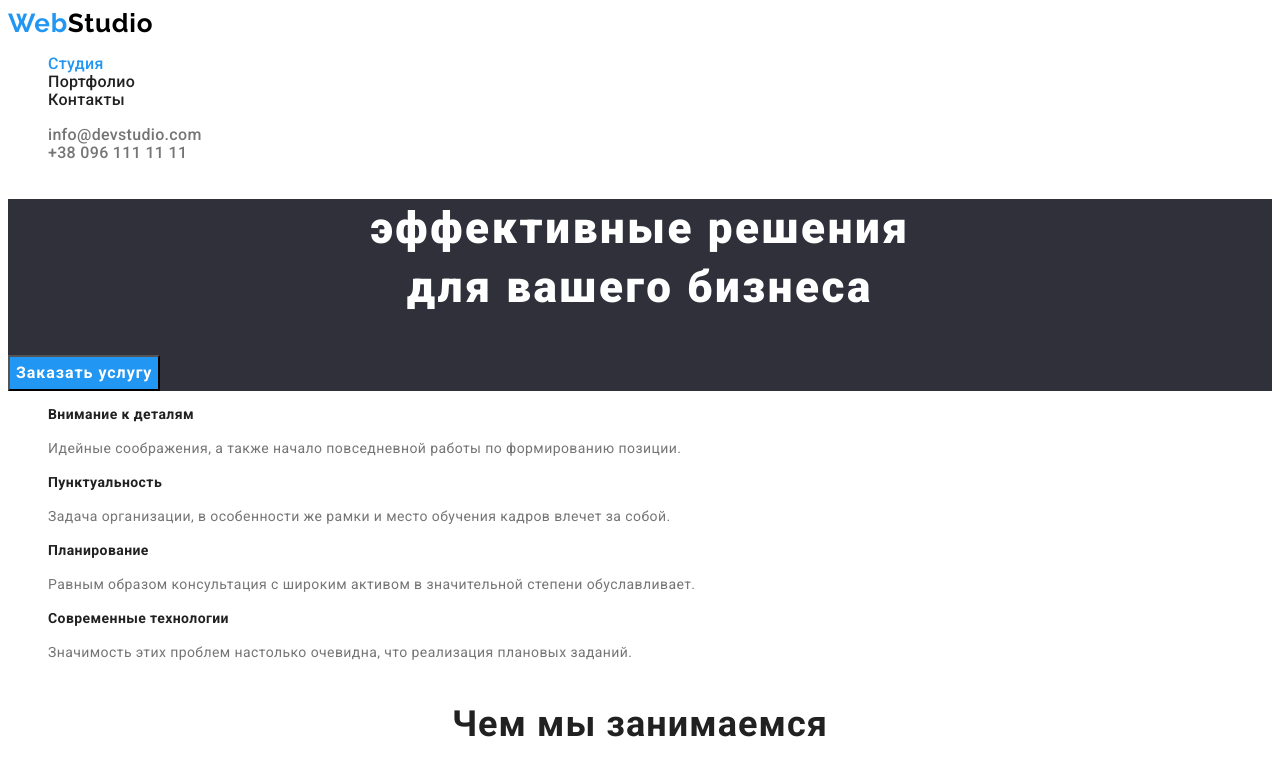
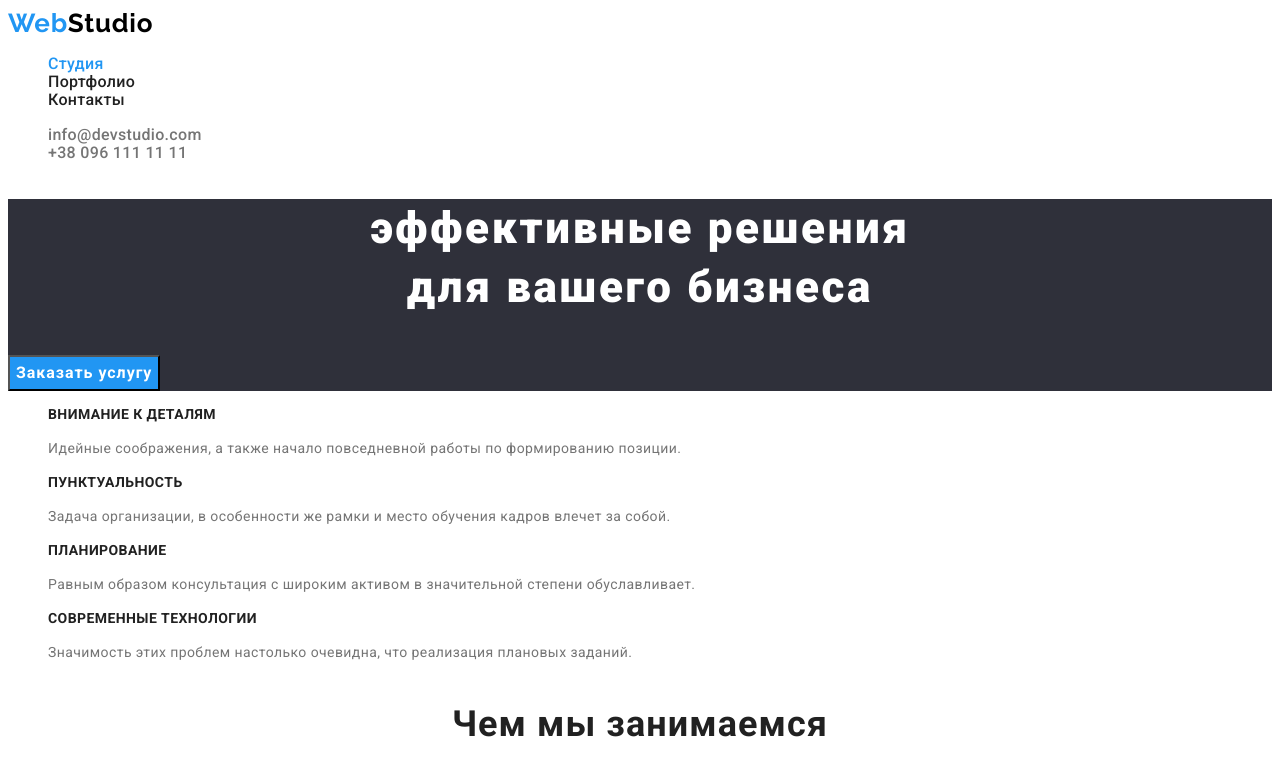
Before and after one commit to Vadim-Rafalskiy/goit-markup-hw-02, a plain HTML site: page index.html in a window 1280 px wide. Shown: the top 782 px of the page. Drawn offline with Linux system fonts and the light colour scheme.

Commit message:
fix(mentor)

```diff
--- a/css/styles.css
+++ b/css/styles.css
@@ -33,18 +33,6 @@ body {
   text-align: center;
   letter-spacing: var(--letter-spacing-priority);
   color: var(--secondary-font-color);
-}
-.small-title {
-  font-size: var(--font-size-priority-14);
-  line-height: var(--line-height-priority);
-  letter-spacing: var(--letter-spacing-priority);
-  color: var(--secondary-font-color);
-}
-
-.benefits-text {
-  font-size: var(--font-size-priority-14);
-  line-height: 1.71;
-  letter-spacing: var(--letter-spacing-priority);
 }
 
 .logo {
@@ -127,7 +115,19 @@ body {
 }
 
 /* --------- OUR BENEFITS --------- */
+.benefits-title {
+  font-size: var(--font-size-priority-14);
+  line-height: var(--line-height-priority);
+  letter-spacing: var(--letter-spacing-priority);
+  color: var(--secondary-font-color);
+  text-transform: uppercase;
+}
 
+.benefits-text {
+  font-size: var(--font-size-priority-14);
+  line-height: 1.71;
+  letter-spacing: var(--letter-spacing-priority);
+}
 /* --------- WHAT ARE WE DOING --------- */
 
 /* --------- OUR_TEAM --------- */
--- a/index.html
+++ b/index.html
@@ -42,24 +42,24 @@
             <h2 class="hiden-title">Наши преимущества</h2>
             <ul class="list">
                 <li>
-                    <h3 class="small-title">Внимание к деталям</h3>
+                    <h3 class="benefits-title">Внимание к деталям</h3>
                     <p class="benefits-text">Идейные соображения, а также начало повседневной работы по
                         формированию
                         позиции.</p>
                 </li>
                 <li>
-                    <h3 class="small-title">Пунктуальность</h3>
+                    <h3 class="benefits-title">Пунктуальность</h3>
                     <p class="benefits-text">Задача организации, в особенности же рамки и место обучения кадров
                         влечет
                         за собой.</p>
                 </li>
                 <li>
-                    <h3 class="small-title">Планирование</h3>
+                    <h3 class="benefits-title">Планирование</h3>
                     <p class="benefits-text">Равным образом консультация с широким активом в значительной степени
                         обуславливает.</p>
                 </li>
                 <li>
-                    <h3 class="small-title">Современные технологии</h3>
+                    <h3 class="benefits-title">Современные технологии</h3>
                     <p class="benefits-text">Значимость этих проблем настолько очевидна, что реализация плановых
                         заданий.</p>
                 </li>
```
